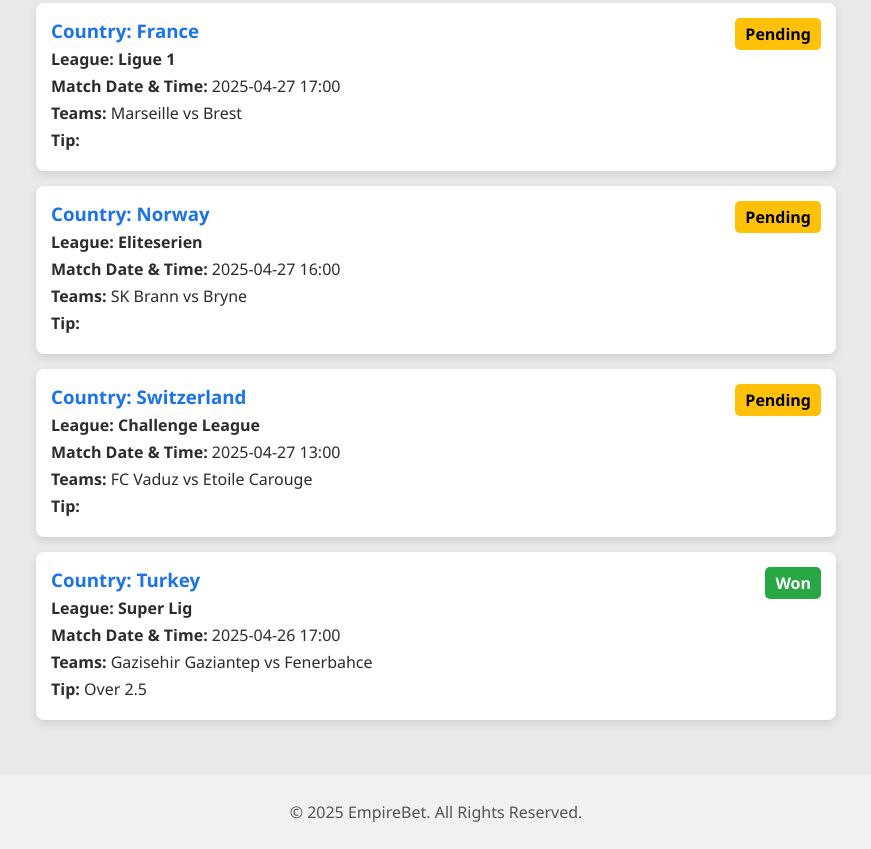
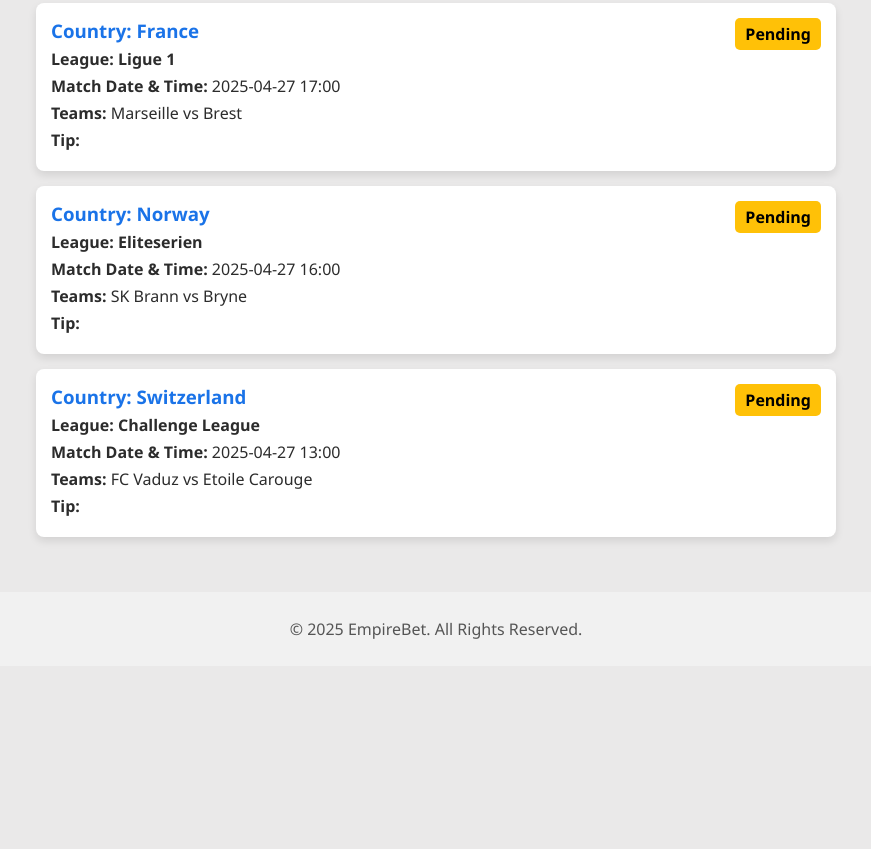
Before and after one commit to EmpireStateBank/EmpireBot-Match-Result, a plain HTML site: page index.html in a window 1280 px wide. Shown: the part 5027-5876 px from the top of the page, without its empty margins (204-1075 px from the left). After the commit the page ends 5693 px from the top, so only its background shows below. Drawn offline with Linux system fonts and the light colour scheme.

Commit message:
Update index.html

```diff
--- a/index.html
+++ b/index.html
@@ -361,16 +361,6 @@
             <!-- Dynamically update the class below to "won", "loss", or "pending" -->
             <div id="status" class="status pending">Pending</div>
         </div>
-
-        <div class="tip">
-            <h3>Country: Turkey</h3>
-            <p><strong>League: Super Lig</strong> </p>
-            <p><strong>Match Date & Time:</strong> 2025-04-26 17:00</p>
-            <p><strong>Teams:</strong> Gazisehir Gaziantep vs Fenerbahce</p>
-            <p><strong>Tip:</strong> Over 2.5</p>
-            <!-- Dynamically update the class below to "won", "loss", or "pending" -->
-            <div id="status" class="status won">Won</div>
-        </div>
     </div>
 
     <div class="footer">
```
